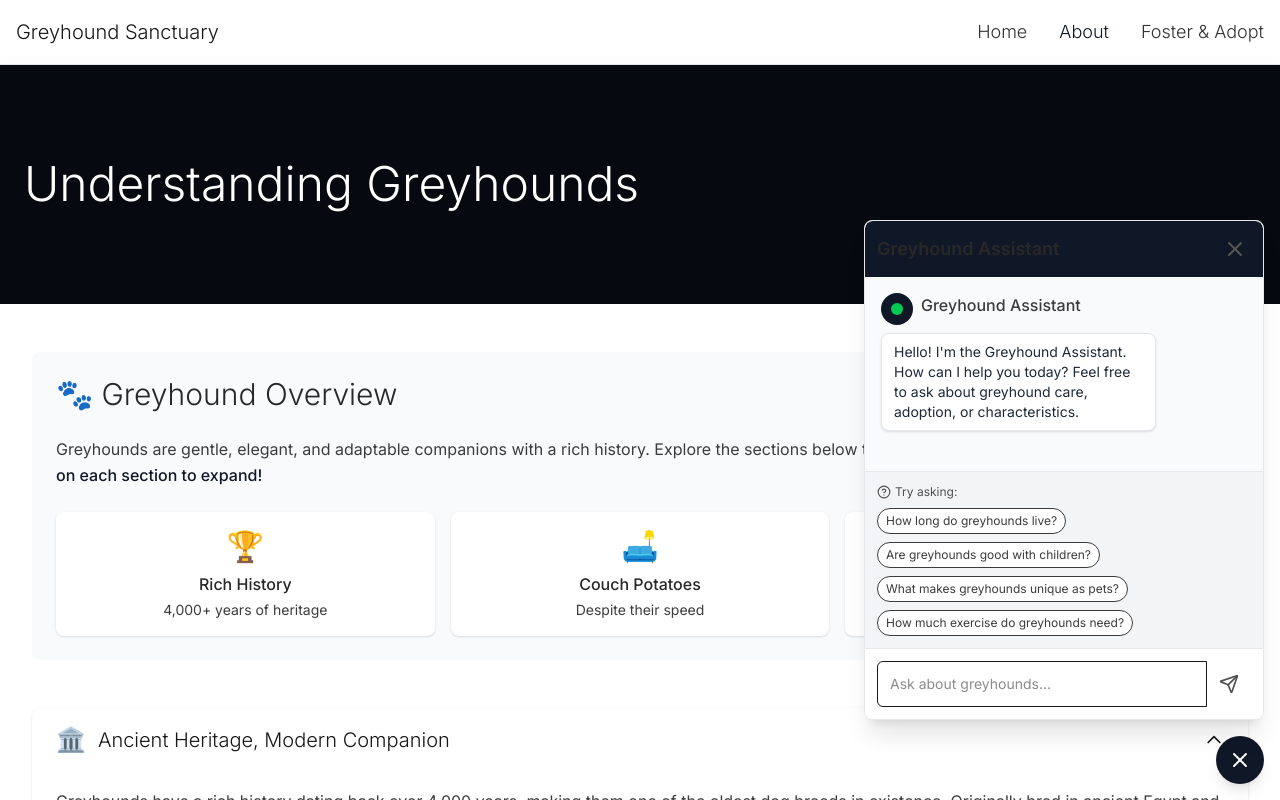
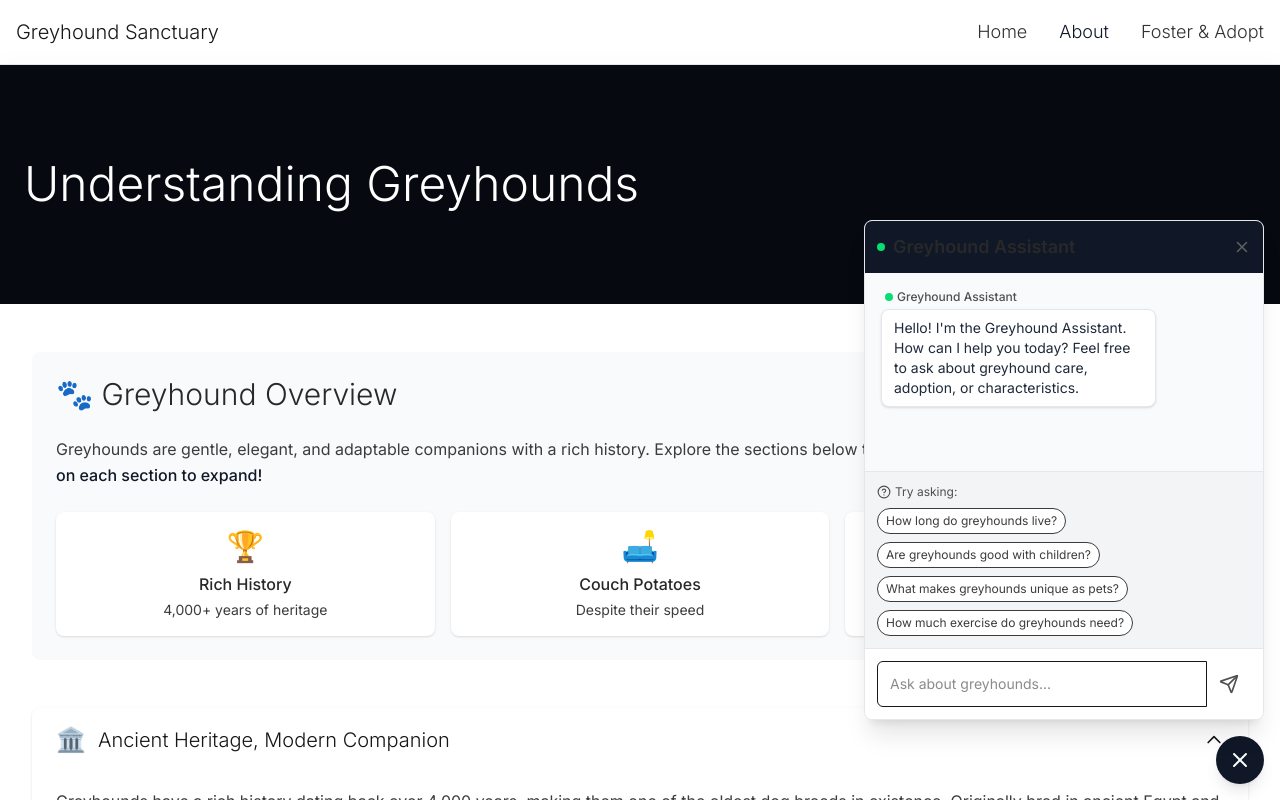
Before and after one commit to Chriszhang6/greyhound, a Next.js app: page /about in a window 1280 px wide. Both pictures are taken after a click on the button "Open chat". Shown: the top 800 px of the page. Built offline with nearby package versions, Linux system fonts and the light colour scheme.

Commit message:
修复聊天机器人标题：恢复原始布局并增加黑色标题栏上的文字可见度

```diff
--- a/src/components/ui/AIChat.tsx
+++ b/src/components/ui/AIChat.tsx
@@ -122,13 +122,17 @@ export const AIChat: React.FC = () => {
             className="absolute bottom-16 right-0 w-80 sm:w-[400px] h-[500px] bg-white rounded-lg shadow-xl flex flex-col overflow-hidden border border-gray-200"
           >
             {/* Chat Title */}
-            <div className="flex justify-between items-center p-3 bg-gray-900 rounded-t-lg">
-              <h3 className="font-medium text-white font-semibold text-lg">Greyhound Assistant</h3>
+            <div className="bg-gray-900 text-white p-3 flex justify-between items-center">
+              <div className="flex items-center">
+                <div className="w-2 h-2 bg-green-400 rounded-full mr-2"></div>
+                <h3 className="font-semibold text-white text-lg">Greyhound Assistant</h3>
+              </div>
               <button
                 onClick={() => setIsOpen(false)}
-                className="p-1 rounded-md hover:bg-gray-800"
+                className="text-gray-300 hover:text-white"
+                aria-label="Close chat"
               >
-                <X className="h-6 w-6 text-gray-400" />
+                <X size={18} />
               </button>
             </div>
 
@@ -140,14 +144,15 @@ export const AIChat: React.FC = () => {
                   className={`mb-4 ${message.role === 'user' ? 'text-right' : 'text-left'}`}
                 >
                   {/* 发送者标识 */}
-                  <div className="flex items-start gap-2 mb-2">
-                    <div className="h-8 w-8 flex-shrink-0 flex items-center justify-center rounded-full bg-gray-900">
-                      <span className="relative flex h-3 w-3">
-                        <span className="animate-ping absolute inline-flex h-full w-full rounded-full bg-green-400 opacity-75"></span>
-                        <span className="relative inline-flex rounded-full h-3 w-3 bg-green-500"></span>
+                  <div className={`flex items-center text-xs text-gray-500 mb-1 ${message.role === 'user' ? 'justify-end mr-1' : 'ml-1'}`}>
+                    {message.role === 'user' ? (
+                      <span className="font-medium">You</span>
+                    ) : (
+                      <span className="font-medium flex items-center">
+                        <span className="w-2 h-2 bg-green-400 rounded-full mr-1"></span>
+                        Greyhound Assistant
                       </span>
-                    </div>
-                    <span className="font-medium text-gray-600 flex items-center">Greyhound Assistant</span>
+                    )}
                   </div>
 
                   <div
```
